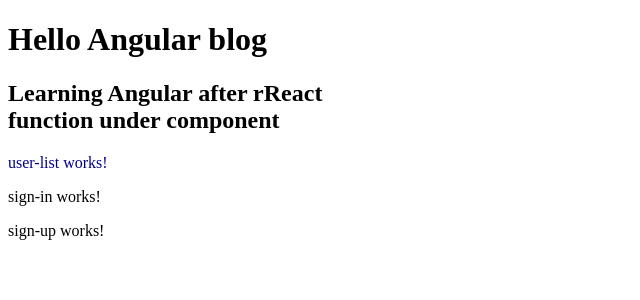
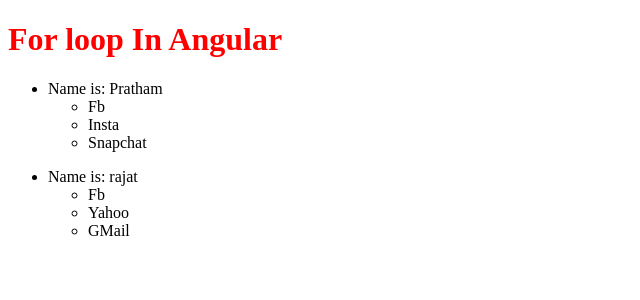
Before and after one commit to spratham/Angular-tut, an Angular app: page / in a window 1280 px wide. Shown: the top 300 px of the page, without its empty margins (0-640 px from the left). Built offline with nearby package versions, Linux system fonts and the light colour scheme.

Commit message:
IfElse_forLoop_switchCase

```diff
--- a/src/app/app.component.html
+++ b/src/app/app.component.html
@@ -1,6 +1,68 @@
-<h1 class="{{title}}">Hello Angular {{title}}</h1>
-<h2>{{data}} <br> {{getValue()}}</h2>
+<h1 class="{{ title }}">{{ title }} In Angular</h1>
+<!-- <h2>{{data}} <br> {{getValue()}}</h2> -->
 <!-- <app-login></app-login>  -->
-<app-user-list></app-user-list>
+<!-- <app-user-list></app-user-list>
 <app-sign-in></app-sign-in>
-<app-sign-up></app-sign-up>
+<app-sign-up></app-sign-up> -->
+<!-- <button (click)="getName('pratham',123)"> Click me</button> -->
+<!-- <br />
+<br /> -->
+<!--
+<input type="text" #box (blur)="getData(box.value)" placeholder="Event keyup" />
+<input
+  type="text"
+  #box2
+  (keydown)="getData(box2.value)"
+  placeholder="Event keydown"
+/>
+
+<h1 (mouseover)="getData('over')">Pratham Singh</h1> -->
+
+<!-- <input
+type="text"
+#box
+placeholder="Name here"
+name="name"/>
+
+<button (click)="getValue(box.value)">Click me</button>
+
+<p>look here- {{displayVal}}</p> -->
+
+<!-- <h2>Counter App</h2>
+
+<button (click)="counter('plus')">++</button>
+<p>{{count}}</p>
+<button (click)="counter('minus')">- -</button> -->
+
+<!-- <h1>If else</h1>
+
+<h1 *ngIf="show; then ifBlock else elseBlock"></h1>
+
+<ng-template #ifBlock>
+  <p style="color:blue">If condition {{show}}</p>
+</ng-template>
+
+<ng-template #elseBlock>
+  <h1>Else condition {{show}}</h1>
+</ng-template>
+
+<button (click)="show = !show">click me</button> -->
+
+<!--
+<div [ngSwitch]="color">
+<h1 *ngSwitchCase="'red' ||'RED" style="color:red;">Red Color</h1>
+<h1 *ngSwitchCase="'blue'" style="color:Blue;">Blue Color</h1>
+<h1 *ngSwitchCase="'green'"style="color:green;">green Color</h1>
+// Dafualt Case
+<h1 *ngSwitchDefault>Unknown color</h1>
+
+</div> -->
+
+<!-- <h3 *ngFor="let items of users">{{ items }}</h3> -->
+
+<ul *ngFor="let item of userDetails">
+  <li>Name is: {{ item.name }}</li>
+  <ul *ngFor="let account of item.social">
+    <li >{{account}}</li>
+  </ul>
+</ul>
--- a/src/app/app.component.ts
+++ b/src/app/app.component.ts
@@ -3,12 +3,51 @@
 @Component({
   selector: 'app-root',
   templateUrl: './app.component.html',
-  styleUrls: ['./app.component.css']
+  styleUrls: ['./app.component.css'],
 })
 export class AppComponent {
-  title = 'blog';
-  data= "Learning Angular after rReact"
-  getValue(){
-    return "function under component"
-  }
+  title = 'For loop';
+  // data= "Learning Angular after rReact";
+  // getName(name:any,roll:number){
+  //   alert(name)
+  //   alert(roll)
+
+  // }
+  //   getData(val:string)
+  // {
+  // console.log(val)
+  // }
+  // displayVal=``;
+  // getValue(val:string)
+  // {
+  //   console.warn(val)
+  //   this.displayVal=val;
+  // }
+
+  // count = 0;
+  // counter(type: string) {
+  //   type === 'plus' ? this.count++ : this.count--;
+  // }
+  // show= true
+  // changeCondition(){
+  //   show=!show
+  // }
+
+  // color= 'green';
+
+  // users=['anil', 'rajat', 'sahil', 'diwakar', 'pramesh', 'raju'];
+  userDetails = [
+    {
+      name: 'Pratham',
+      email: 'Pratham919singh@gmail.com',
+      phone: '3412',
+      social: ['Fb', 'Insta', 'Snapchat'],
+    },
+    {
+      name: 'rajat',
+      email: 'Rajat342@gmail.com',
+      phone: '4534',
+      social: ['Fb', 'Yahoo', 'GMail'],
+    },
+  ];
 }
--- a/src/styles.css
+++ b/src/styles.css
@@ -1 +1,8 @@
 /* You can add global styles to this file, and also import other style files */
+h1{
+    color: red;
+}
+
+p{
+    color: darkgreen;
+}
```
